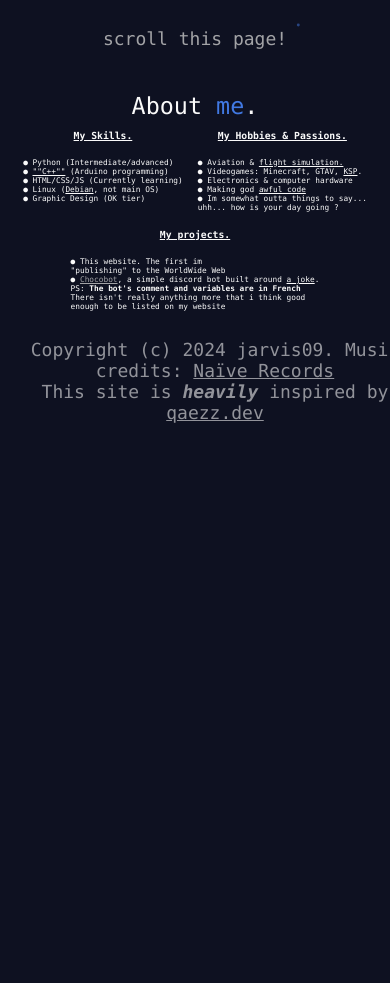
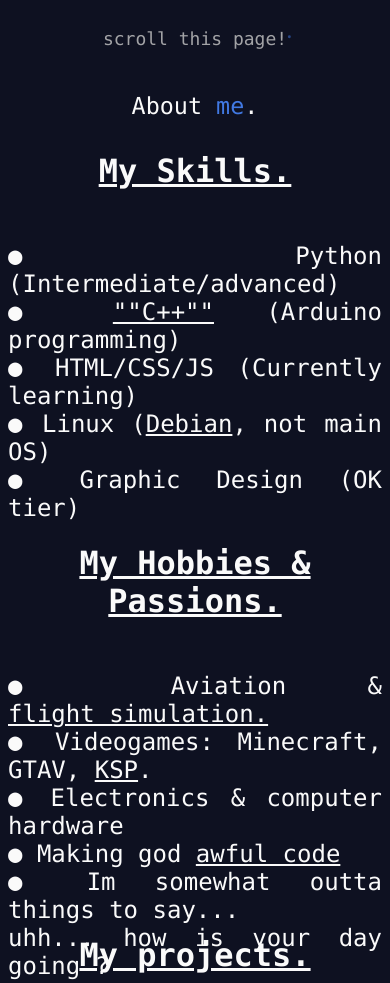
Before and after one commit to jarvis09-yann/portfolio, a plain HTML site: page index.html in a window 390 px wide. Shown: the part 760-1743 px from the top of the page. Before the commit the page ends 1326 px from the top, so only its background shows below. Drawn offline with nearby package versions, Linux system fonts and the light colour scheme.

Commit message:
improved responsiveness of second page text

```diff
--- a/style.css
+++ b/style.css
@@ -125,26 +125,29 @@
 }
 
 #row-container {
-  height: 100%;
-  width: 100%;
   display: flex;
   justify-content: space-evenly;
   flex-wrap: wrap;
+  align-content: center;
 }
 
 .row {
+  flex: 0 1 auto;
+  width: 500px;
+  height: 350px;
   margin: 0;
+  margin-bottom: 5vh;
   text-align: center;
 }
 
 .row h3 {
-  font-size: 2.5vw;
+  font-size: 32px;
   margin-bottom: 0;
   text-decoration: underline;
 }
 
 .row p {
-  font-size: 2vw;
+  font-size: 24px;
   text-align: justify;
 }
 
@@ -161,7 +164,6 @@
 
 #footer {
   bottom: 0;
-  left: 0;
   padding: 20px;
   width: 100%;
   display: flex;
@@ -169,6 +171,7 @@
   flex-direction: column;
   justify-content: center;
   opacity: 0.7;
+  margin-top: 5vh;
 }
 
 .note {
```
